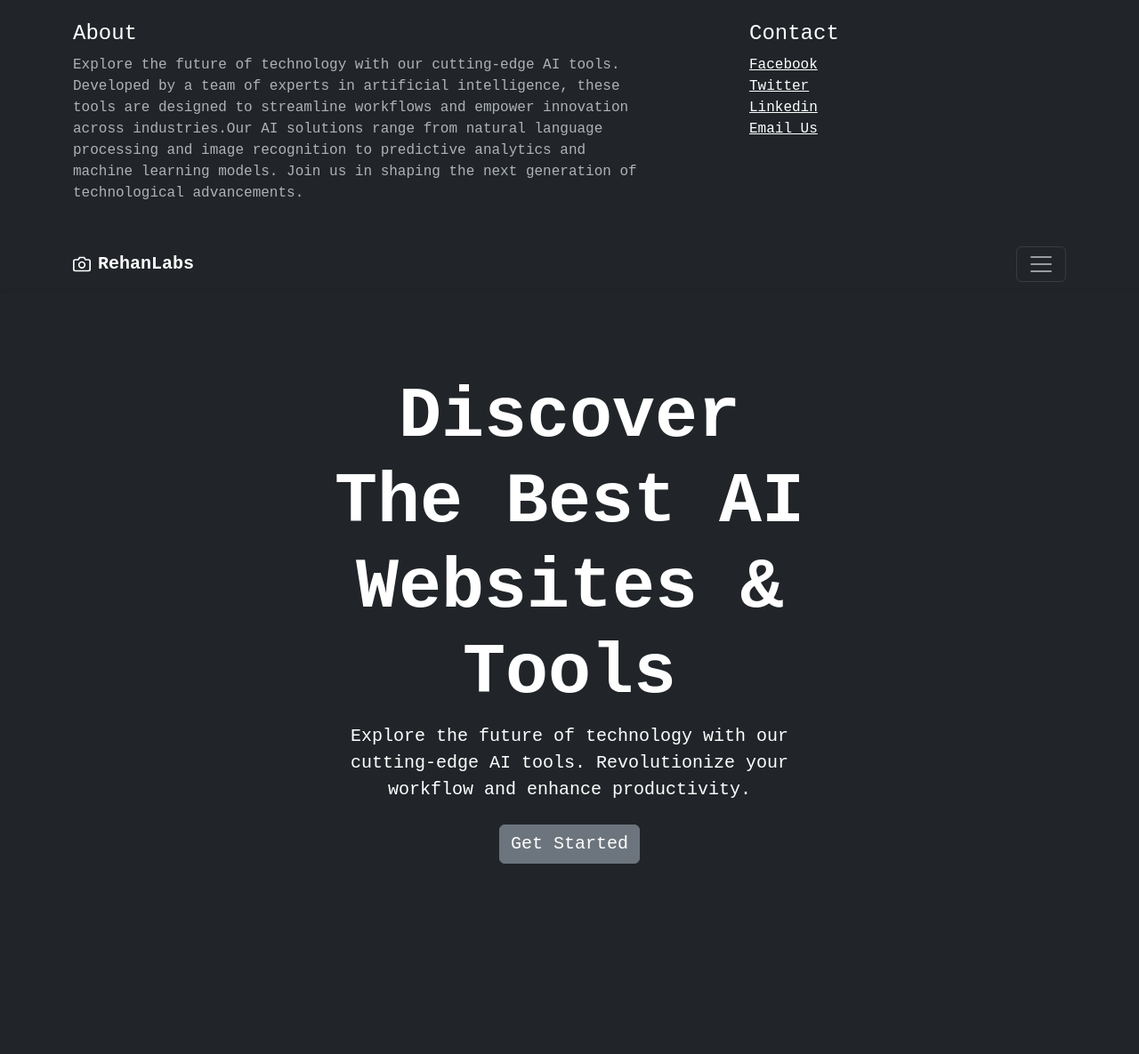
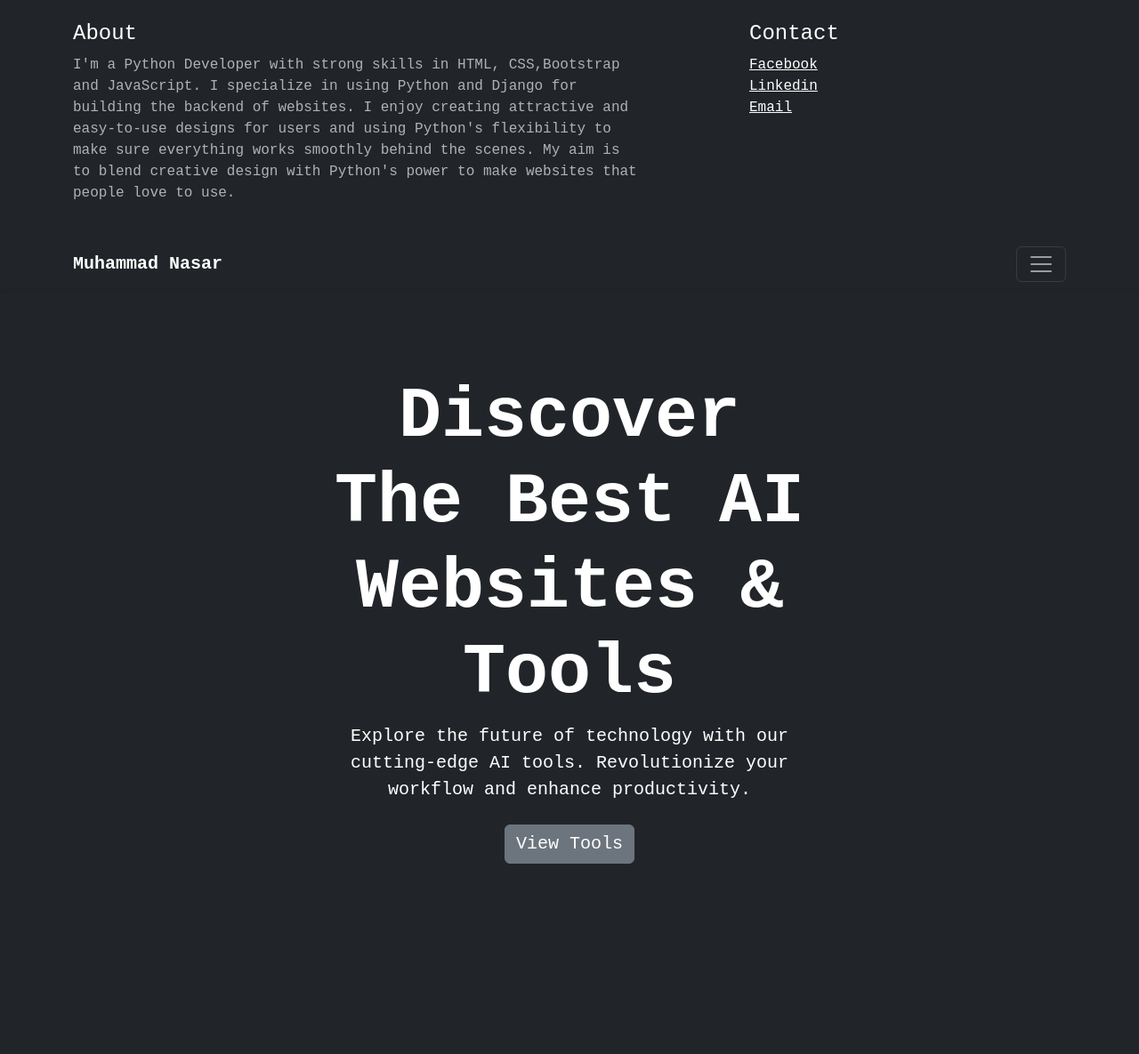
Before and after one commit to MuhammadNasarUddin/nasar, a Flask app: page / in a window 1280 px wide, after a click that opens the changed part. Shown: the top 1185 px of the page at 89% size. Run offline with Flask 3, Linux system fonts and the light colour scheme; some libraries are stand-ins or nearby versions.

Commit message:
initial commit

```diff
--- a/templates/index.html
+++ b/templates/index.html
@@ -114,16 +114,16 @@
     <div class="row">
       <div class="col-sm-8 col-md-7 py-4">
         <h4>About</h4>
-        <p class="text-body-secondary">Explore the future of technology with our cutting-edge AI tools. Developed by a team of experts in artificial intelligence, these tools are designed to streamline workflows and empower innovation across industries.Our AI solutions range from natural language processing and image recognition to predictive analytics and machine learning models. Join us in shaping the next generation of technological advancements.</p>
+        <!-- <p class="text-body-secondary">Explore the future of technology with my cutting-edge AI tools. Discover the world of future technology through my AI tools.these tools aim to make work easier.</p> -->
+        <p class="text-body-secondary"> I'm a Python Developer with strong skills in HTML, CSS,Bootstrap and JavaScript. I specialize in using Python and Django for building the backend of websites. I enjoy creating attractive and easy-to-use designs for users and using Python's flexibility to make sure everything works smoothly behind the scenes. My aim is to blend creative design with Python's power to make websites that people love to use.</p>
       </div>
       <div class="col-sm-4 offset-md-1 py-4">
         <h4>Contact</h4>
         <ul class="list-unstyled">
-          <li><a href="#" class="text-white">Facebook</a></li>
-          <li><a href="#" class="text-white">Twitter</a></li>
-          <li><a href="#" class="text-white">Linkedin</a></li>
-          <li><a href="#" class="text-white">Email Us</a></li>
-        </ul>
+          <li><a href="https://www.facebook.com/muhammad.nasar.794/" class="text-white">Facebook</a></li>
+          <li><a href="https://www.linkedin.com/in/muhammadnasar10/" class="text-white">Linkedin</a></li>
+          <li><a href="mailto:muhammadnasar012@gmail.com" class="text-white">Email</a></li>
+      </ul>
       </div>
     </div>
   </div>
@@ -131,8 +131,8 @@
 <div class="navbar navbar-dark bg-dark shadow-sm" >
   <div class="container">
     <a href="#" class="navbar-brand d-flex align-items-center">
-      <svg xmlns="http://www.w3.org/2000/svg" width="20" height="20" fill="none" stroke="currentColor" stroke-linecap="round" stroke-linejoin="round" stroke-width="2" aria-hidden="true" class="me-2" viewBox="0 0 24 24"><path d="M23 19a2 2 0 0 1-2 2H3a2 2 0 0 1-2-2V8a2 2 0 0 1 2-2h4l2-3h6l2 3h4a2 2 0 0 1 2 2z"/><circle cx="12" cy="13" r="4"/></svg>
-      <strong>RehanLabs</strong>
+      <!-- <svg xmlns="http://www.w3.org/2000/svg" width="20" height="20" fill="none" stroke="currentColor" stroke-linecap="round" stroke-linejoin="round" stroke-width="2" aria-hidden="true" class="me-2" viewBox="0 0 24 24"><path d="M23 19a2 2 0 0 1-2 2H3a2 2 0 0 1-2-2V8a2 2 0 0 1 2-2h4l2-3h6l2 3h4a2 2 0 0 1 2 2z"/><circle cx="12" cy="13" r="4"/></svg> -->
+      <strong>Muhammad Nasar</strong>
     </a>
     <button class="navbar-toggler" type="button" data-bs-toggle="collapse" data-bs-target="#navbarHeader" aria-controls="navbarHeader" aria-expanded="false" aria-label="Toggle navigation">
       <span class="navbar-toggler-icon"></span>
@@ -149,7 +149,7 @@
         <h1 style="color: white; font-size: 80px; font-weight: 900;">Discover The Best AI Websites & Tools</h1>
         <p class="lead text-body-secondary" style="color: white !important;">Explore the future of technology with our cutting-edge AI tools. Revolutionize your workflow and enhance productivity.</p>
       <p>
-        <a href="#tools" class="btn btn-secondary my-2" style="font-size: 20px;">Get Started</a>
+        <a href="#tools" class="btn btn-secondary my-2" style="font-size: 20px;">View Tools</a>
       </p>
     </div>
   </div>
@@ -170,7 +170,7 @@
             <p class="card-text" style="color: white;height: 100px;overflow: hidden;">Generate QR codes effortlessly with our user-friendly tool. Create custom codes for URLs, text, contacts, and more. Simplify sharing and accessibility.</p>
                         <div class="d-flex justify-content-between align-items-center">
               <div class="btn-group">
-            <a href="/qrcode" target="_blank"><button type="button" style="color: white;"class="btn btn-outline-secondary">Visit Site</button></a>
+            <a href="/qrcode" target="_blank"><button type="button" style="color: white;"class="btn btn-outline-secondary">Visit Tool</button></a>
               </div>
             </div>
           </div>
@@ -185,7 +185,7 @@
             <p class="card-text" style="color: white;height: 100px;overflow: hidden;">Generate strong, secure passwords effortlessly with our Password Generator tool. Create unique combinations and ensure your data stays protected.This tool provides security for all your password needs.</p>
             <div class="d-flex justify-content-between align-items-center">
               <div class="btn-group">
-             <a href="/password" target="_blank"><button type="button" style="color: white;" class="btn btn-outline-secondary">Visit Site</button></a>
+             <a href="/password" target="_blank"><button type="button" style="color: white;" class="btn btn-outline-secondary">Visit Tool</button></a>
               </div>
             </div>
           </div>
@@ -199,7 +199,7 @@
             <h4 style="color: white;">Convert WAV to Text</h4>
             <p class="card-text" style="color: white; height: 100px; overflow: hidden;">Efficiently transform your WAV audio files into accurate text transcripts with our WAV to Text Conversion Tool. Ideal for transcribing interviews, meetings, and lectures, this tool leverages advanced speech recognition technology to ensure high accuracy.</p>             <div class="d-flex justify-content-between align-items-center">
               <div class="btn-group">
-             <a href="/wavtotext" target="_blank"><button type="button" style="color: white;" class="btn btn-outline-secondary">Visit Site</button></a>
+             <a href="/wavtotext" target="_blank"><button type="button" style="color: white;" class="btn btn-outline-secondary">Visit Tool</button></a>
               </div>
             </div>
           </div>
@@ -214,7 +214,7 @@
             <p class="card-text" style="color: white;height: 100px;overflow: hidden;">Effortlessly transform your MP3 audio files into high-quality WAV format. Our conversion tool ensures seamless transitions while retaining the original audio fidelity. Experience pristine sound quality with a simple, user-friendly conversion process.</p>
                         <div class="d-flex justify-content-between align-items-center">
               <div class="btn-group">
-               <a href="/mp3towav" target="_blank"><button type="button" style="color: white;" class="btn btn-outline-secondary">Visit Site</button></a>
+               <a href="/mp3towav" target="_blank"><button type="button" style="color: white;" class="btn btn-outline-secondary">Visit Tool</button></a>
               </div>
             </div>
           </div>
@@ -231,7 +231,7 @@
               Convert your MP4 audio files into MP3 effortlessly using our MP4 to MP3 Conversion Tool. This tool ensures a seamless transformation process, allowing you to extract audio content from your MP4 videos quickly and efficiently. Ideal for converting music, lectures, podcasts, and more, it simplifies the process of obtaining MP3 audio from your video files.
             </p>
              <div class="btn-group">
-             <a href="/mp4" target="_blank"><button type="button" style="color: white;" class="btn btn-outline-secondary">Visit Site</button></a>
+             <a href="/mp4" target="_blank"><button type="button" style="color: white;" class="btn btn-outline-secondary">Visit Tool</button></a>
               </div>
             </div>
           </div>
```
